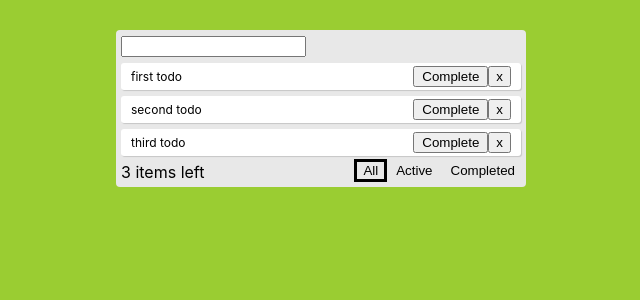
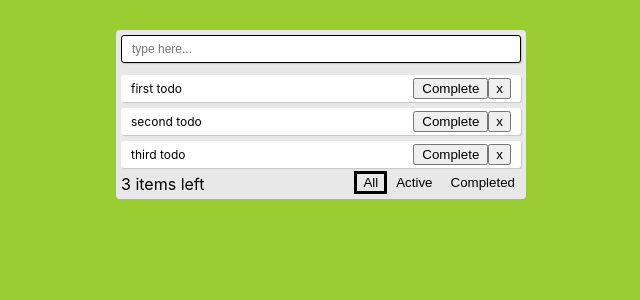
Before and after one commit to Huikyeong/todo-list, a React (Create React App) app: page / in a window 1280 px wide. Shown: the top 300 px of the page, without its empty margins (319-959 px from the left). Built offline with nearby package versions, Linux system fonts and the light colour scheme.

Commit message:
Design input box

```diff
--- a/src/App.css
+++ b/src/App.css
@@ -33,3 +33,18 @@
   background-color: transparent;
   margin-left: 6px;
 }
+
+.input {
+  border: 1px solid black;
+  box-sizing: border-box;
+  width: 400px;
+  align-items: center;
+  background: #fff;
+  border-radius: 3px;
+  box-shadow: 1px 1px 1px rgba(0, 0, 0, 0.15);
+  display: flex;
+  font-size: 12px;
+  justify-content: space-between;
+  margin-bottom: 6px;
+  padding: 6px 10px;
+}
--- a/src/App.js
+++ b/src/App.js
@@ -31,6 +31,7 @@ function Todo({ todo, index, completeTodo, removeTodo, option, editTodo }) {
     <div>
       {isEditable ? (
         <input
+          className='input'
           type="text"
           value={text}
           onChange={handleChange}
@@ -62,10 +63,11 @@ function TodoForm({ addTodo }) {
   };
 
   return (
-    <form onSubmit={handleSubmit} style={{ marginBottom: "6px" }}>
+    <form onSubmit={handleSubmit} style={{ marginBottom: "12px" }}>
       <input
         type='text'
         className='input'
+        placeholder='type here...'
         value={value}
         onChange={e => setValue(e.target.value)}
       />
```
